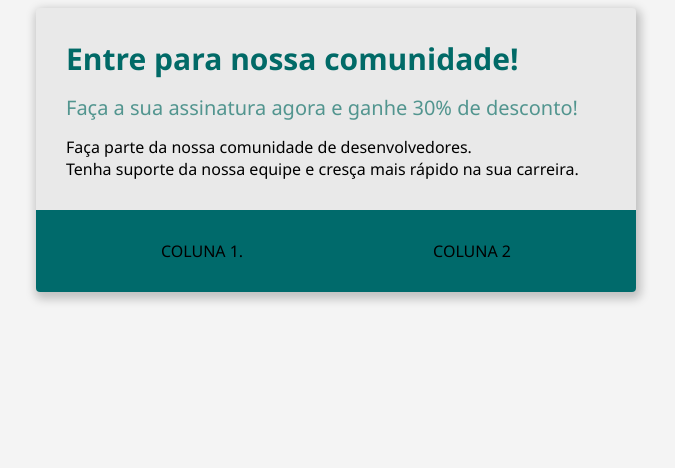
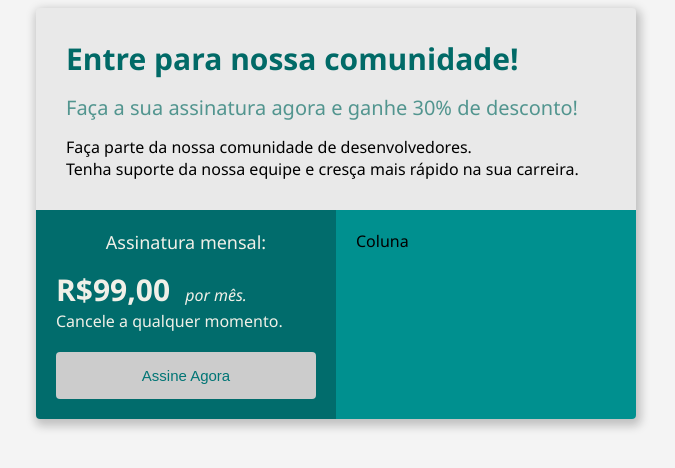
Before and after one commit to rafaelvieiramaximo/HTML-CSS-Essencials, a plain HTML site: page index.html in a window 1280 px wide. Shown: the whole page, without its empty margins (304-979 px from the left). Drawn offline with Linux system fonts and the light colour scheme.

Commit message:
closes #4 - Página index.html: tags buttom e spans

```diff
--- a/index.html
+++ b/index.html
@@ -26,8 +26,6 @@
         .display-colum{
             display: flex;
             justify-content: space-around;
-            background-color: #006A6B;
-            padding: 30px;
         }
         .header-title{
             color: #016A67;
@@ -41,6 +39,51 @@
             font-size: 20px;
             margin-bottom: 15px;
         }
+        .button{
+            border-radius: 4px;
+            width: 100%;
+            padding: 15px 25px;
+            background-color: #CCCCCC;
+            color: #017575;
+            font-size: 15px;
+            font-weight: 500;
+            overflow: hidden;
+            margin-top: 20px;
+            border: none;
+            cursor: pointer;
+        }
+        .button:hover{
+            background-color: #F0F0E8;
+        }
+        .first-colum{
+            background-color: #016C6C;
+            width: 50%;
+            padding: 20px;
+        }
+        .second-colum{
+            background-color: #00908F;
+            width: 50%;
+            padding: 20px;
+        }
+        .colorsubtitle{
+            color: #F0F0E8;
+
+        }
+        .sub-title-colum{
+            margin-bottom: 15px;
+            font-size: 18px;
+            text-align: center;
+            font-weight: 400;
+        }
+        .value-subtitle{
+            font-size: 30px;
+            font-weight: 700;
+        }
+        .month{
+            margin-left: 15px;
+        }
+
+
     </style>
 
 </head>
@@ -59,13 +102,29 @@
             </div>
         </div>
         <div class="display-colum">
-            <div>
-                COLUNA 1.
+            <div class="first-colum">
+                  <div class="colorsubtitle">
+                        <div class="sub-title-colum">
+                            Assinatura mensal:
+                        </div>
+                        <div>
+                            <span class="value-subtitle">R$99,00</span><span><i class="month">por mês.</i></span>
+                        </div>
+                        <div>
+                            Cancele a qualquer momento.
+                        </div>
+                        <div>
+                            <button class="button">Assine Agora</button>
+                        </div>
+                  </div>
             </div>
-            <div>
-                COLUNA 2
+            <div class="second-colum">
+                <div>
+                    Coluna
+
+                </div>
             </div>
-        </div>
+
     </div>
 </body>
 </html>
```
